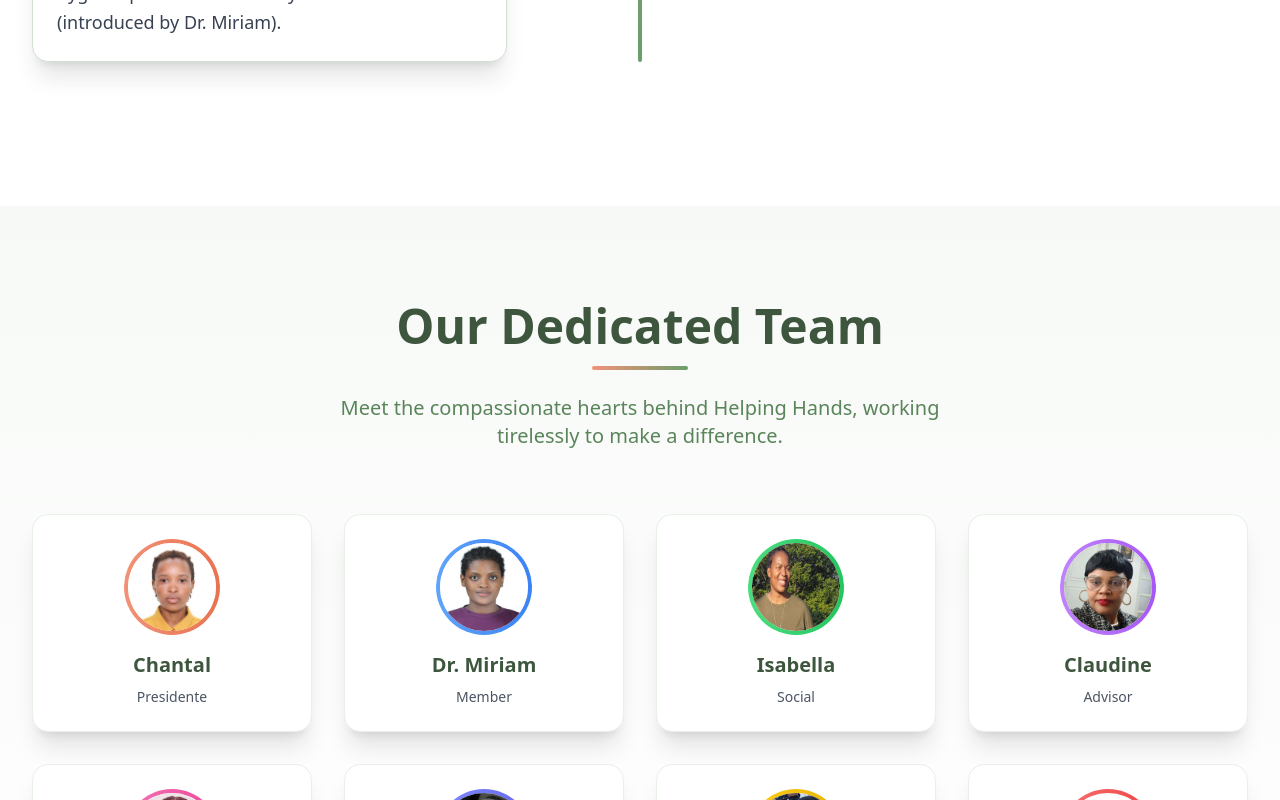
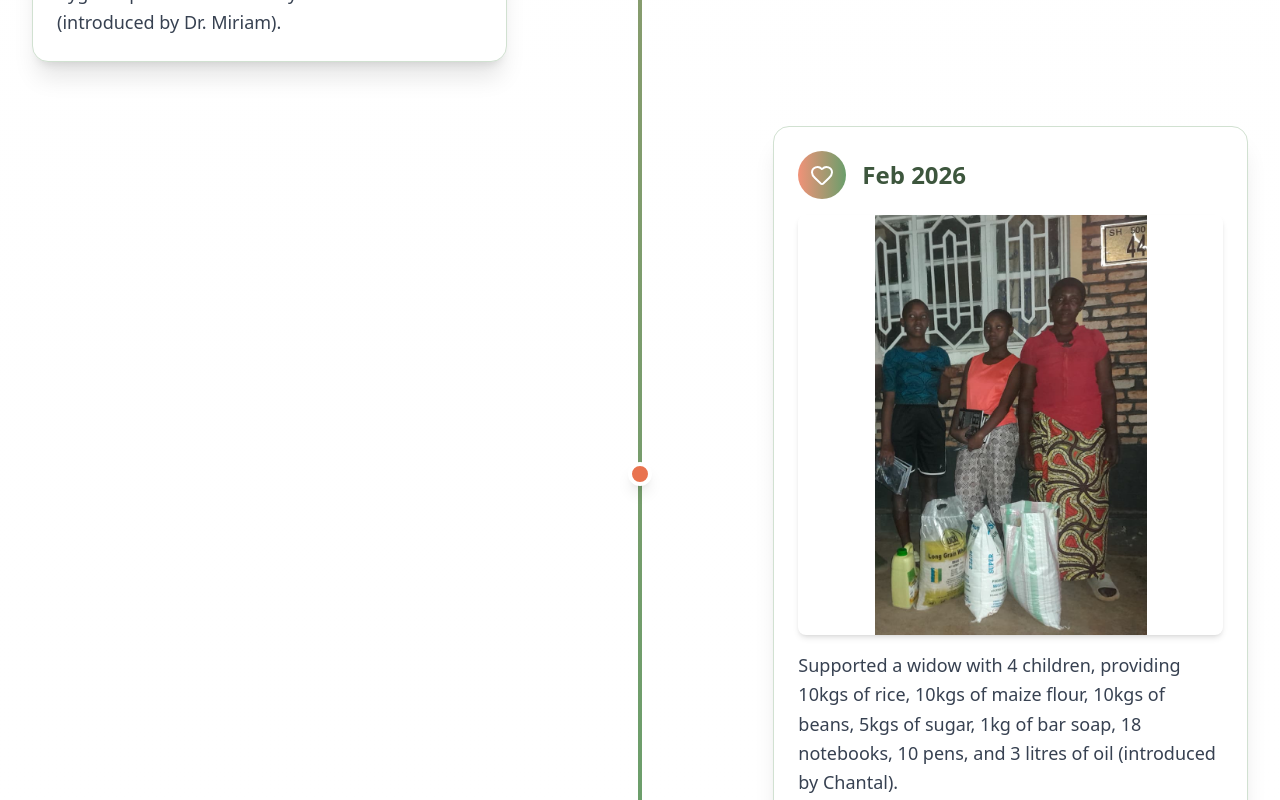
Before and after one commit to mogul250/helping-hands, a React (Vite) app: page / in a window 1280 px wide. Shown: the part 6020-6820 px from the top of the page. Built offline with nearby package versions, Linux system fonts and the light colour scheme.

Commit message:
feb 2026 vent added

```diff
--- a/src/components/ImpactTimeline.jsx
+++ b/src/components/ImpactTimeline.jsx
@@ -4,14 +4,16 @@ import img2 from "../assets/img2.jpg";
 import img3 from "../assets/img3.png";
 import img4 from "../assets/img4.png";
 import img5 from "../assets/img5.png";
+import img19 from "../assets/img19.jpeg";
 
 const ImpactTimeline = () => {
   const activities = [
-    { month: 'Sept 2025', description: 'Supported a family of 6 with school supplies (introduced by Claudine).', image: 'img1' , icon: Home },
+    { month: 'Sept 2025', description: 'Supported a family of 6 with school supplies (introduced by Claudine).', image: null, icon: Home },
     { month: 'Oct 2025', description: 'Aided 3 families, including an elderly lady, a disabled woman, and 4 children (introduced by Isabella).', image: img2, icon: Users },
     { month: 'Nov 2025', description: 'Provided food and clothing to 2 widows and their children (introduced by Charlotte).', image: img3, icon: Heart },
     { month: 'Dec 2025', description: 'Supported 9 families with rice and oil (introduced by Josiane).', image: img4, icon: Calendar },
     { month: 'Jan 2026', description: 'Delivered a massive supply of food, charcoal, and hygiene products to a family with 8 children (introduced by Dr. Miriam).', image: img5, icon: Home },
+    { month: 'Feb 2026', description: "Supported a widow with 4 children, providing 10kgs of rice, 10kgs of maize flour, 10kgs of beans, 5kgs of sugar, 1kg of bar soap, 18 notebooks, 10 pens, and 3 litres of oil (introduced by Chantal).", image: img19, icon: Heart },
   ];
 
   return (
@@ -47,7 +49,7 @@ const ImpactTimeline = () => {
                       </div>
                       <h3 className="text-2xl font-bold text-sage-800">{activity.month}</h3>
                     </div>
-                    {activity.image !== 'img1' ? (
+                    {activity.image ? (
                       <img src={activity.image} alt={activity.description} className="w-full h-[420px] object-contain rounded-lg mb-4 shadow-md" />
                     ) : (
                       <div className="w-full h-[420px] bg-sage-100 rounded-lg mb-4 shadow-md flex items-center justify-center">
```
Also changed, not shown: src/assets/img19.jpeg (added).
